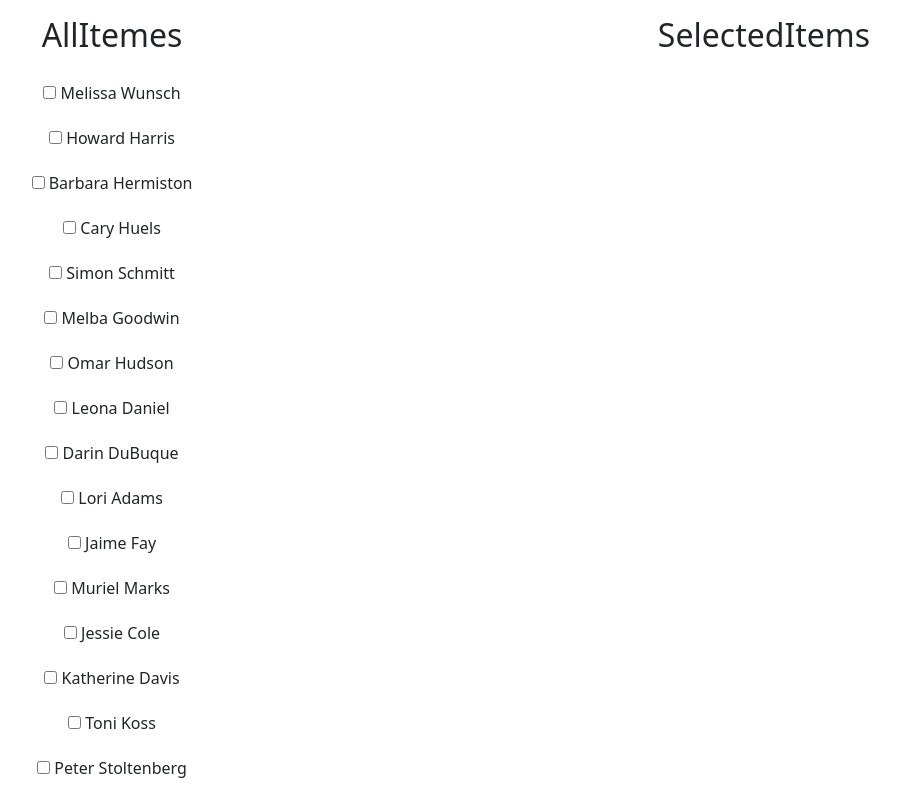
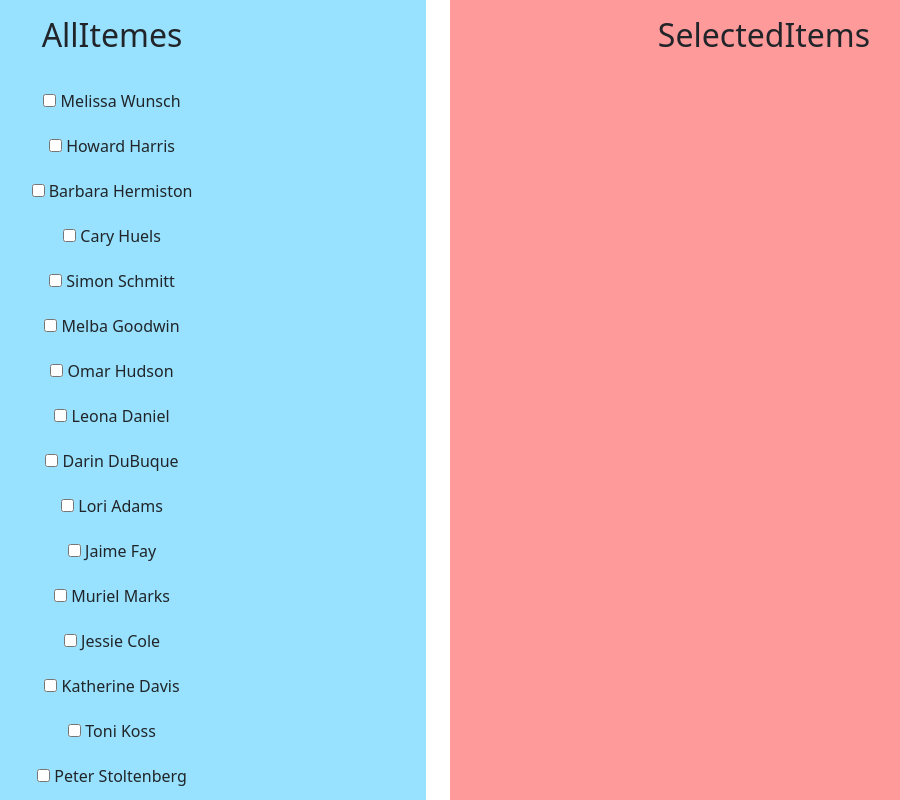
Before and after one commit to aynazheydariafshar/Aynaz-HeydariAfshar-hw17-maktab66, a React (Create React App) app in the folder ex1/: page / in a window 1280 px wide. Shown: the top 800 px of the page, without its empty margins (202-1102 px from the left). Built offline with nearby package versions, Linux system fonts and the light colour scheme.

Commit message:
add style

```diff
--- a/ex1/public/Json/checkboxes.json
+++ b/ex1/public/Json/checkboxes.json
@@ -1,102 +1,82 @@
 [
     {
      "name": "Melissa Wunsch",
-     "check": false,
      "id": "1"
     },
     {
      "name": "Howard Harris",
-     "check": false,
      "id": "2"
     },
     {
      "name": "Barbara Hermiston",
-     "check": false,
      "id": "3"
     },
     {
      "name": "Cary Huels",
-     "check": false,
      "id": "4"
     },
     {
      "name": "Simon Schmitt",
-     "check": false,
      "id": "5"
     },
     {
      "name": "Melba Goodwin",
-     "check": false,
      "id": "6"
     },
     {
      "name": "Omar Hudson",
-     "check": false,
      "id": "7"
     },
     {
      "name": "Leona Daniel",
-     "check": false,
      "id": "8"
     },
     {
      "name": "Darin DuBuque",
-     "check": false,
      "id": "9"
     },
     {
      "name": "Lori Adams",
-     "check": false,
      "id": "10"
     },
     {
      "name": "Jaime Fay",
-     "check": false,
      "id": "11"
     },
     {
      "name": "Muriel Marks",
-     "check": false,
      "id": "12"
     },
     {
      "name": "Jessie Cole",
-     "check": false,
      "id": "13"
     },
     {
      "name": "Katherine Davis",
-     "check": false,
      "id": "14"
     },
     {
      "name": "Toni Koss",
-     "check": false,
      "id": "15"
     },
     {
      "name": "Peter Stoltenberg",
-     "check": false,
      "id": "16"
     },
     {
      "name": "Dr. Elias Crist",
-     "check": false,
      "id": "17"
     },
     {
      "name": "Arnold Labadie",
-     "check": false,
      "id": "18"
     },
     {
      "name": "Edna Rowe",
-     "check": false,
      "id": "19"
     },
     {
      "name": "Mrs. Tami O'Hara",
-     "check": false,
      "id": "20"
     }
 ]
--- a/ex1/src/App.js
+++ b/ex1/src/App.js
@@ -19,16 +19,12 @@ function App() {
       setCheckedInfo(updatedList)
     }
 
-    useEffect(() => {
-      console.log(checkedInfo)
-  }, [checkedInfo])
-
 
   return (
     <DataContext.Provider value={{checkedInfo , getCheckInfo}}>
       <div className="App">
         <Row>
-          <Col>
+          <Col >
             <AllItemes />
           </Col>
           <Col>
--- a/ex1/src/Components/AllItemes.js
+++ b/ex1/src/Components/AllItemes.js
@@ -18,8 +18,8 @@ const AllItemes = () => {
     }, []);
 
 
-    return <>
-        <h2 className='my-3'>AllItemes</h2>
+    return <div className='allitemes-div'>
+        <h2 className='py-3'>AllItemes</h2>
         {item.map((element , index) => <div>
             <Itemes
                 keyid = {element.id}
@@ -27,7 +27,7 @@ const AllItemes = () => {
                 handleOnchange = {(e) => itemCheckContext.getCheckInfo(e)}
                 /> {element.name}
         </div>)}
-    </>;
+    </div>;
 }
 
 
--- a/ex1/src/Components/Assests/Styles/App.css
+++ b/ex1/src/Components/Assests/Styles/App.css
@@ -1,38 +1,13 @@
 .App {
   text-align: center;
+  overflow: hidden;
 }
 
-.App-logo {
-  height: 40vmin;
-  pointer-events: none;
+.allitemes-div{
+  background-color: rgb(152, 226, 255);
 }
 
-@media (prefers-reduced-motion: no-preference) {
-  .App-logo {
-    animation: App-logo-spin infinite 20s linear;
-  }
+.selected-div{
+  background-color: rgb(255, 154, 154);
+  height: 100%;
 }
-
-.App-header {
-  background-color: #282c34;
-  min-height: 100vh;
-  display: flex;
-  flex-direction: column;
-  align-items: center;
-  justify-content: center;
-  font-size: calc(10px + 2vmin);
-  color: white;
-}
-
-.App-link {
-  color: #61dafb;
-}
-
-@keyframes App-logo-spin {
-  from {
-    transform: rotate(0deg);
-  }
-  to {
-    transform: rotate(360deg);
-  }
-}
--- a/ex1/src/Components/SelectedItemes.js
+++ b/ex1/src/Components/SelectedItemes.js
@@ -4,8 +4,8 @@ import { DataContext } from './DataContext';
 const SelectedItemes = () => {
     const checkedItemContext = useContext(DataContext)
 
-    return <div>
-        <h2 className='my-3'>SelectedItems</h2>
+    return <div className='selected-div'>
+        <h2 className='py-3'>SelectedItems</h2>
         {checkedItemContext.checkedInfo.map(item => {
            return <p>{item}</p>;
         })}
```
